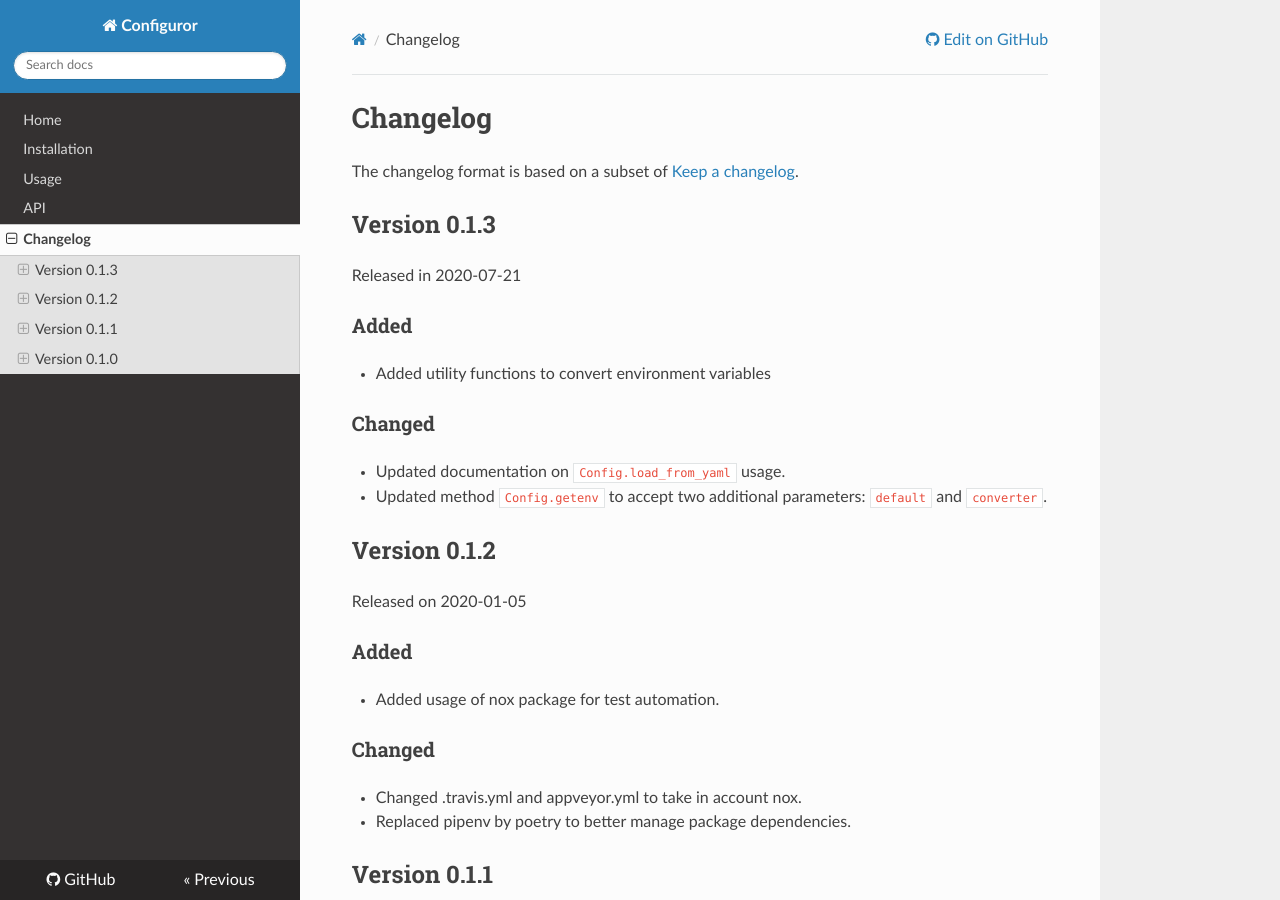
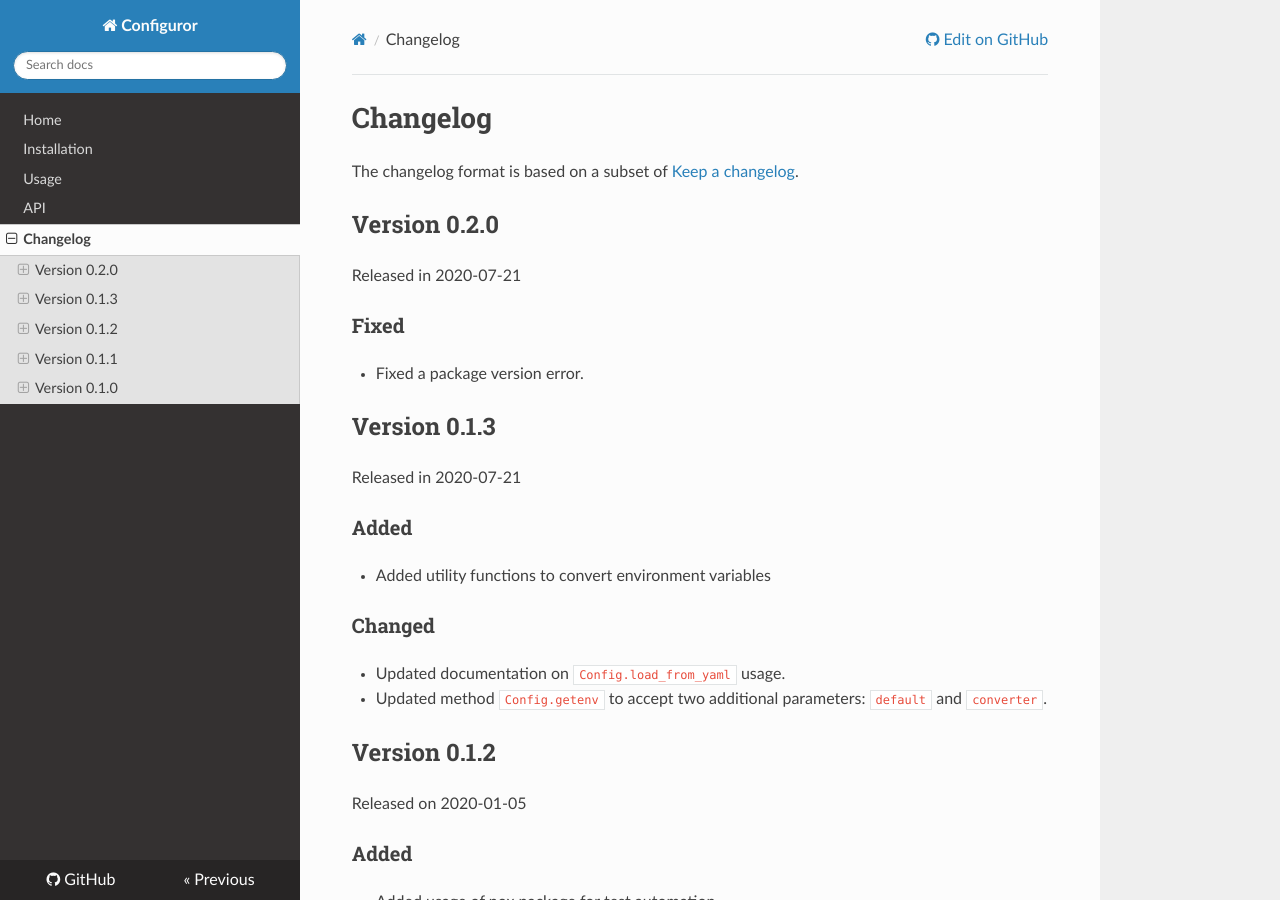
Before and after one commit to lewoudar/configuror, an MkDocs documentation site: the page built from docs/changelog.md, in a window 1280 px wide and 900 px high. Built offline with MkDocs 1.6.1, drawn with Linux system fonts in a browser that asks for light colours; nearby versions of some CDN libraries; old or Windows-style settings are respelled for this version of MkDocs.

Commit message:
docs: updated changelog

```diff
--- a/docs/changelog.md
+++ b/docs/changelog.md
@@ -1,6 +1,14 @@
 # Changelog
 
 The changelog format is based on a subset of [Keep a changelog](https://keepachangelog.com/en/1.0.0/).
+
+## Version 0.2.0
+
+Released in 2020-07-21
+
+### Fixed
+
+- Fixed a package version error.
 
 ## Version 0.1.3
 
```
Also changed, not shown: CHANGELOG.md (+8 -0 lines).
